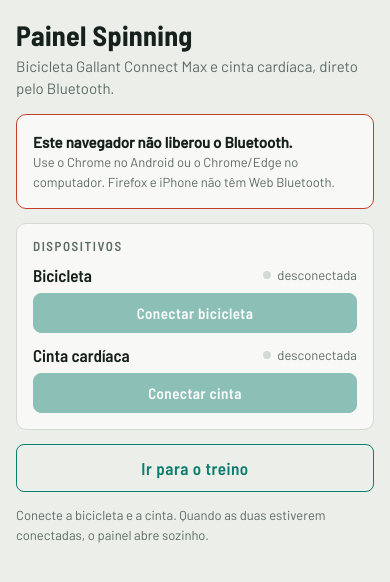
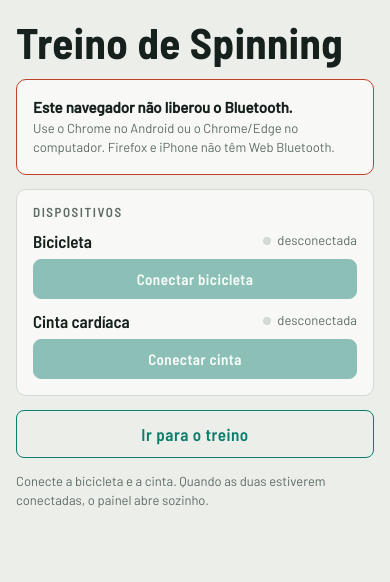
Before and after one commit to crjuninhu/Spinning, a plain HTML site: page index.html in a window 390 px wide. Drawn offline with Linux system fonts and the light colour scheme.

Commit message:
Add files via upload

```diff
--- a/index.html
+++ b/index.html
@@ -35,12 +35,18 @@
   --z1: #7fa0b8; --z2: #52c48a; --z3: #e0b43a; --z4: #f08a45; --z5: #ff5f5f; color-scheme: dark;
 }
 * { box-sizing: border-box; }
+/* Sem seleção de texto nem menu de toque longo; só os campos de digitação e o texto do TCX continuam selecionáveis */
+html { -webkit-tap-highlight-color: transparent; -webkit-touch-callout: none; }
+body { -webkit-user-select: none; user-select: none; }
+input, textarea { -webkit-user-select: text; user-select: text; }
+canvas, button { touch-action: manipulation; }
 body { margin: 0; background: var(--bg); color: var(--ink); font-family: var(--font-body); font-size: 15px; line-height: 1.5; padding-inline: 16px; padding-block: 20px 40px; }
 main { max-width: 880px; margin: 0 auto; display: grid; gap: 16px; }
 h1 { font: 700 28px/1.1 var(--font-display); letter-spacing: .01em; margin: 0; }
 h2 { font: 600 13px/1 var(--font-display); letter-spacing: .12em; text-transform: uppercase; color: var(--muted); margin: 0 0 12px; }
 header { display: flex; flex-wrap: wrap; gap: 8px 16px; align-items: baseline; justify-content: space-between; }
 .sub { color: var(--muted); margin: 4px 0 0; }
+h1.titulo { font-size: clamp(36px, 11vw, 56px); line-height: 1.05; text-wrap: balance; }
 .panel { background: var(--panel); border: 1px solid var(--line); border-radius: 10px; padding: 16px; min-width: 0; }
 .devices { display: grid; grid-template-columns: repeat(auto-fit, minmax(240px, 1fr)); gap: 12px; }
 .dev { display: flex; flex-direction: column; gap: 8px; }
@@ -122,8 +128,7 @@ button.wide { width: 100%; min-height: 48px; font-size: 17px; }
   <section id="viewConectar" class="view">
     <header>
       <div>
-        <h1>Painel Spinning</h1>
-        <p class="sub">Bicicleta Gallant Connect Max e cinta cardíaca, direto pelo Bluetooth.</p>
+        <h1 class="titulo">Treino de Spinning</h1>
       </div>
     </header>
 
@@ -502,6 +507,8 @@ button.wide { width: 100%; min-height: 48px; font-size: 17px; }
   $('cfgMax').addEventListener('input', () => { labelZones(); saveCfg(); render(); });
   $('cfgEff').addEventListener('input', () => { saveCfg(); render(); });
 
+  document.addEventListener('contextmenu', e => { if (!e.target.closest('input, textarea')) e.preventDefault(); });
+  document.addEventListener('selectstart', e => { if (!e.target.closest || !e.target.closest('input, textarea')) e.preventDefault(); });
   $('btnGo').addEventListener('click', () => showView('treino'));
   $('btnDev').addEventListener('click', () => showView('conectar'));
   $('chipBike').addEventListener('click', () => showView('conectar'));
--- a/sw.js
+++ b/sw.js
@@ -1,6 +1,6 @@
 // Service worker do Painel Spinning: deixa o app abrir sem internet.
 // Ao mudar qualquer arquivo do app, aumente o número da versão abaixo.
-const VERSAO = 'spinning-v2';
+const VERSAO = 'spinning-v5';
 const ARQUIVOS = ['./', './index.html', './manifest.webmanifest', './icons/icon-192.png', './icons/icon-512.png'];
 const HOSTS_FONTES = ['fonts.googleapis.com', 'fonts.gstatic.com'];
 
```
Also changed, not shown: icons/icon-192.png, icons/icon-512.png, manifest.webmanifest.
